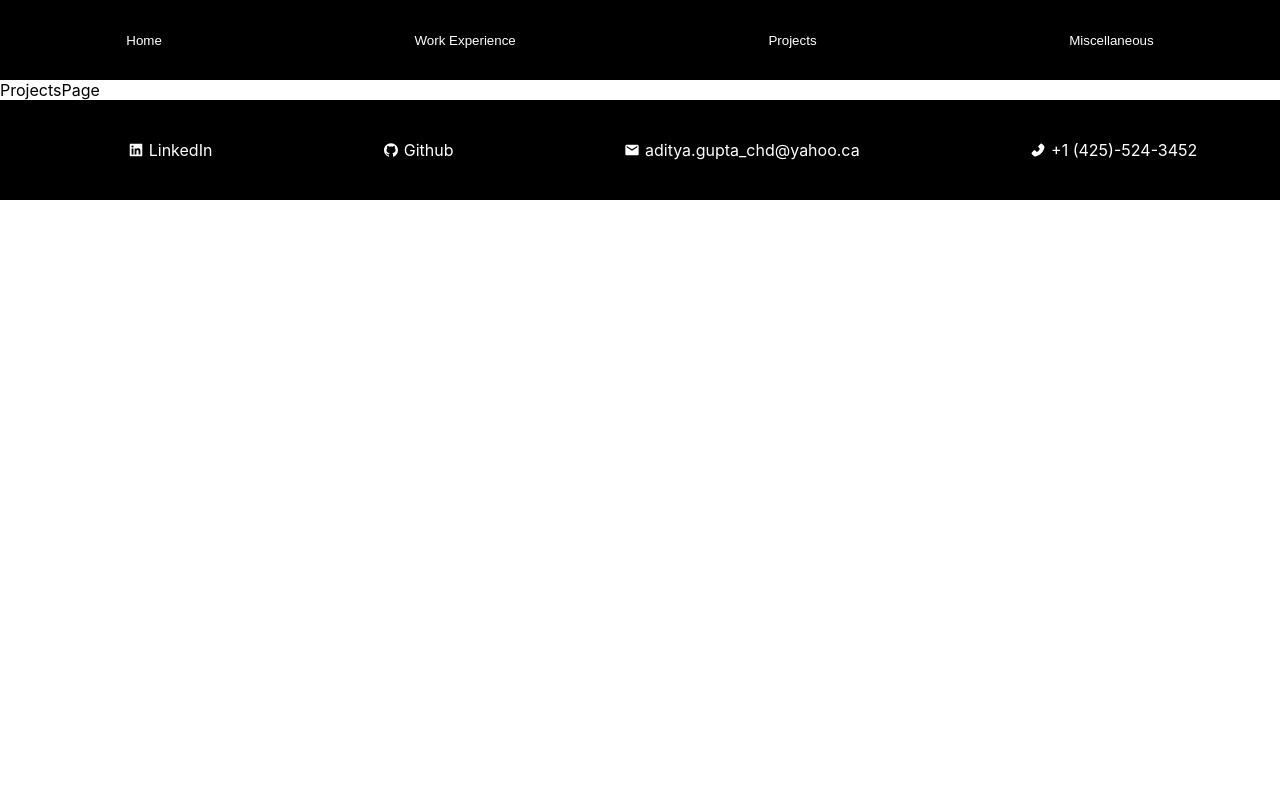
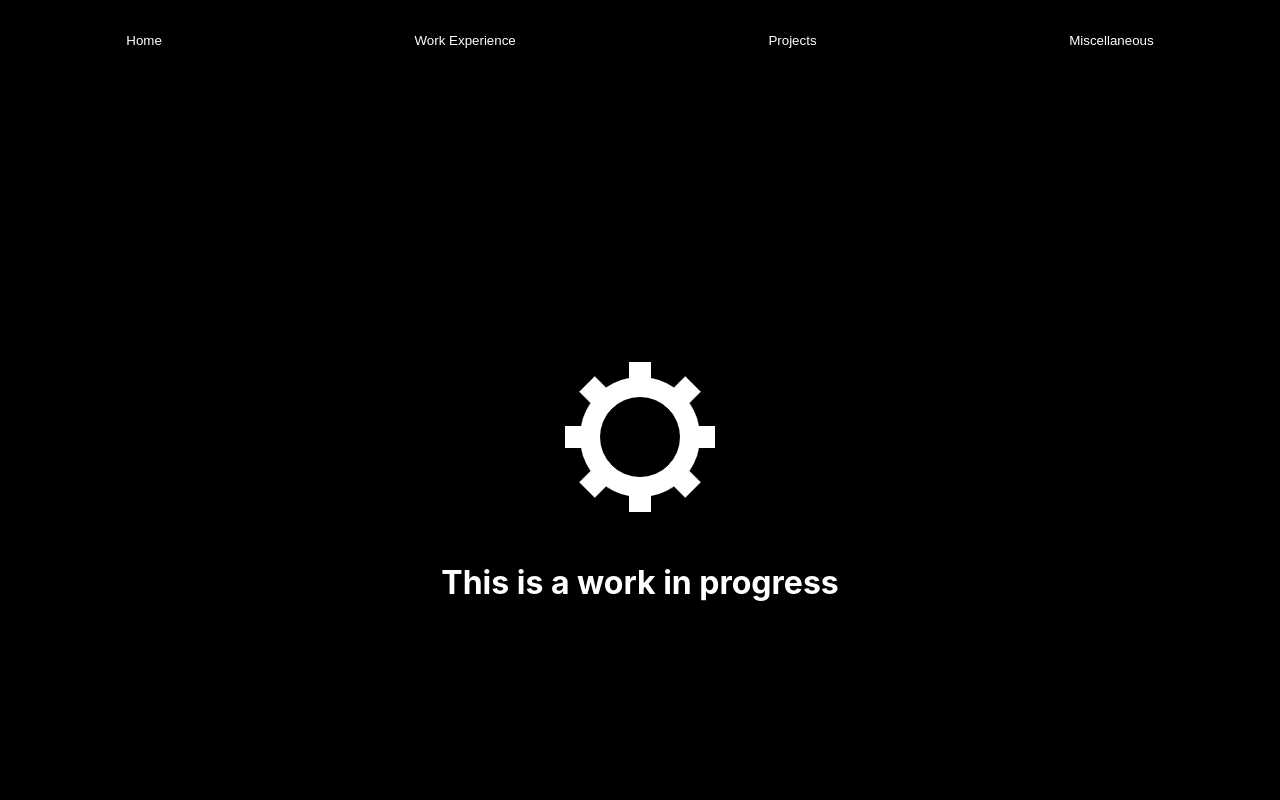
Before and after one commit to aditya000028/portfolio, a React (Create React App) app: page /projects in a window 1280 px wide. Shown: the top 800 px of the page. Built offline with nearby package versions, Linux system fonts and the light colour scheme; no server answers; what aws-amplify would draw is missing.

Commit message:
Created loading component and applied it to different pages

```diff
--- /dev/null
+++ b/src/components/under-construction/underConstruction.js
@@ -0,0 +1,15 @@
+import classes from "./underConstruction.module.css";
+import { MISC } from '../../strings';
+
+function UnderConstruction() {
+  return (
+    <div className={classes.underConstruction}>
+      <div className={classes.content}>
+        <img src="/assets/images/loading.gif" alt="Loading" />
+        <h1>{MISC.WORK_IN_PROGRESS}</h1>
+      </div>
+    </div>
+  );
+}
+
+export default UnderConstruction;
--- /dev/null
+++ b/src/components/under-construction/underConstruction.module.css
@@ -0,0 +1,14 @@
+.underConstruction {
+  width: 100%;
+  height: 100%;
+  min-height: 100vh;
+  background-color: black;
+  align-items: center;
+  justify-content: center;
+  display: flex;
+}
+
+.underConstruction .content {
+  text-align: center;
+  color: white;
+}
--- a/src/pages/miscellaneous/Miscellaneous.js
+++ b/src/pages/miscellaneous/Miscellaneous.js
@@ -1,5 +1,7 @@
+import UnderConstruction from "../../components/under-construction/underConstruction";
+
 function MiscellaneousPage() {
-  return <div>MiscellaneousPage</div>;
+  return <UnderConstruction />;
 }
 
 export default MiscellaneousPage;
--- a/src/pages/projects/Projects.js
+++ b/src/pages/projects/Projects.js
@@ -1,5 +1,7 @@
+import UnderConstruction from "../../components/under-construction/underConstruction";
+
 function ProjectsPage() {
-  return <div>ProjectsPage</div>;
+  return <UnderConstruction />;
 }
 
 export default ProjectsPage;
--- a/src/pages/work-experience/WorkExperience.js
+++ b/src/pages/work-experience/WorkExperience.js
@@ -1,5 +1,7 @@
+import UnderConstruction from "../../components/under-construction/underConstruction";
+
 function WorkExperiencePage() {
-  return <div>WorkExperiencePage</div>;
+  return <UnderConstruction />;
 }
 
 export default WorkExperiencePage;
--- a/src/strings.js
+++ b/src/strings.js
@@ -23,7 +23,8 @@ export const MISC = {
   RESUME_NAME: "U - Resume 4.pdf",
   TRANSCRIPT_NAME: "SFU Final Transcript.pdf",
   NEW_RESUME_NAME: "Aditya Gupta - Resume",
-  NEW_TRANSCRIPT_NAME: "Aditya Gupta - SFU Transcript"
+  NEW_TRANSCRIPT_NAME: "Aditya Gupta - SFU Transcript",
+  WORK_IN_PROGRESS: "This is a work in progress"
 }
 
 export const CONTACT_ME = {
```
